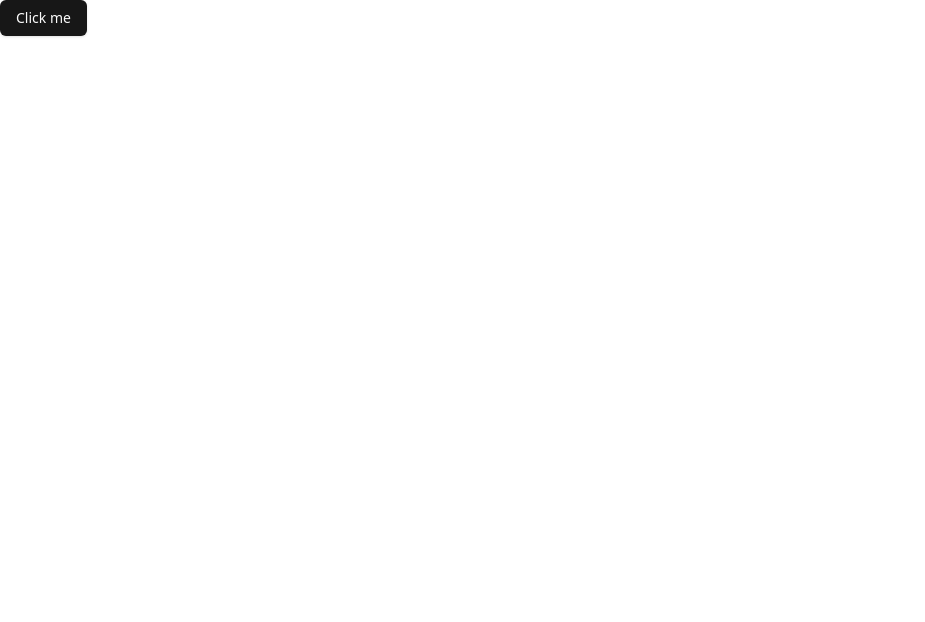
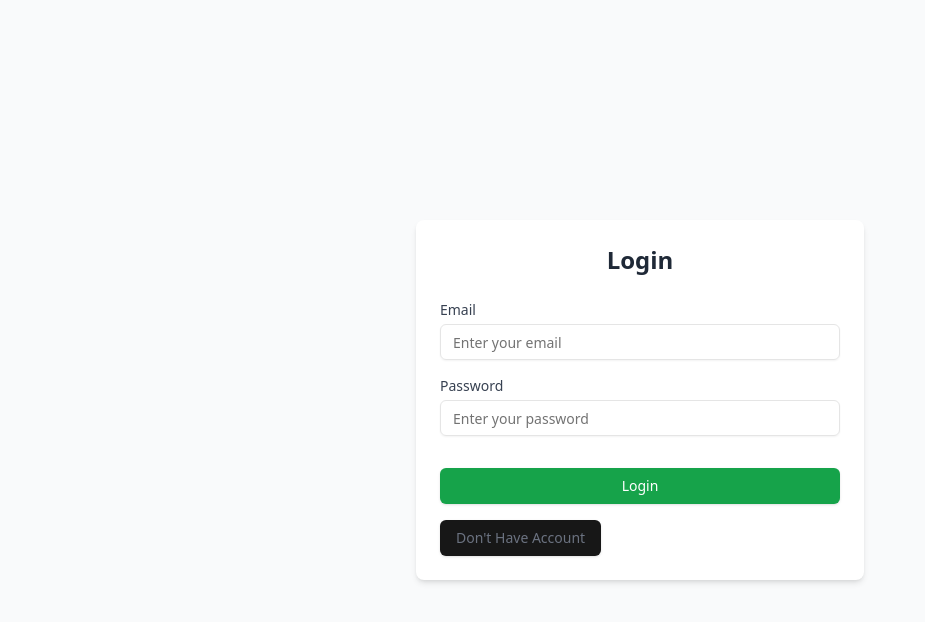
Before and after one commit to shadabali-git/ExpressAuthentication, a React (Vite) app in the folder frontend/: page /auth in a window 1280 px wide. Shown: the top 622 px of the page, without its empty margins (0-925 px from the left). Built offline with nearby package versions, Linux system fonts and the light colour scheme.

Commit message:
added new base

```diff
--- a/frontend/package.json
+++ b/frontend/package.json
@@ -16,6 +16,7 @@
     "lucide-react": "^0.471.0",
     "react": "^18.3.1",
     "react-dom": "^18.3.1",
+    "react-router-dom": "^7.1.1",
     "tailwind-merge": "^2.6.0",
     "tailwindcss-animate": "^1.0.7"
   },
--- a/frontend/src/App.tsx
+++ b/frontend/src/App.tsx
@@ -1,9 +1,19 @@
-import { Button } from "./components/ui/button.tsx"
 
+import {BrowserRouter,Routes,Route} from "react-router-dom";
+import Layout from "@/components/Design/Layout.tsx";
+import Auth from "@/components/Authentication/Auth.tsx"
 function App() {
 
   return (
-      <Button>Click me</Button>
+      <BrowserRouter>
+        <Routes>
+          <Route path='/' element={<Layout/>}>
+              <Route index element={<h2> Home page is this </h2>}></Route>
+              <Route path="about" element={<h2> About page is this </h2>}></Route>
+          </Route>
+          <Route path='/auth' element={<Auth/>}/>
+        </Routes>
+      </BrowserRouter>
 
   )
 }
--- /dev/null
+++ b/frontend/src/components/Authentication/Auth.tsx
@@ -0,0 +1,97 @@
+import React, {useState} from "react";
+import {Button} from "@/components/ui/button.tsx"
+import {Input} from "@/components/ui/input.tsx"
+import {useNavigate} from "react-router-dom";
+import axios from 'axios'
+
+const Auth: React.FC = () => {
+    const navigate = useNavigate();
+    const [isLogin, setIsLogin] = useState<boolean>(true);
+    const [formData, setFormData] = useState<{ name: string, email: string, password: string, }>({
+        name: '',
+        email: '',
+        password: ''
+    });
+
+    const handleFormChange = (e: React.ChangeEvent<HTMLInputElement>) => {
+
+        setFormData({...formData,[e.target.name]: e.target.value})
+    }
+    const handleSubmit = async () => {
+
+        if (!isLogin) {
+            const registerResponse = await axios.post('http://localhost:8080/api/v1/create/user', {
+                email: formData.email,
+                password: formData.password
+            })
+            if (registerResponse) {
+                setIsLogin(true);
+            }
+
+        } else {
+
+            navigate('/')
+        }
+
+    }
+    return (
+        <div className="min-h-screen flex items-center justify-center bg-gray-50">
+            <div className="w-full max-w-md bg-white p-6 rounded-lg shadow-md">
+                <h2 className="text-2xl font-bold text-center text-gray-800 mb-6">{isLogin?'Login':'Register'}</h2>
+                <form onSubmit={handleSubmit}>
+                    {!isLogin &&
+                        <div className="mb-4">
+                            <label htmlFor="name" className="block text-sm font-medium text-gray-700">
+                                Name
+                            </label>
+                            <Input
+                                id="name"
+                                type="text"
+                                placeholder="Enter your name"
+                                className="mt-1"
+                                name='name'
+                                value={formData.name}
+                                onChange={handleFormChange}
+                            />
+                        </div>
+                    }
+                    <div className="mb-4">
+                        <label htmlFor="email" className="block text-sm font-medium text-gray-700">
+                            Email
+                        </label>
+                        <Input
+                            id="email"
+                            type="email"
+                            placeholder="Enter your email"
+                            className="mt-1"
+                            name='email'
+                            value={formData.email}
+                            onChange={handleFormChange}
+                        />
+                    </div>
+                    <div className="mb-4">
+                        <label htmlFor="password" className="block text-sm font-medium text-gray-700">
+                            Password
+                        </label>
+                        <Input
+                            id="password"
+                            type="password"
+                            placeholder="Enter your password"
+                            className="mt-1"
+                            name='password'
+                            value={formData.password}
+                            onChange={handleFormChange}
+                        />
+                    </div>
+                    <Button type='submit' className="w-full bg-green-600 text-white hover:bg-green-700 mt-4">
+                        {isLogin ? 'Login' : 'Register'}
+                    </Button>
+                </form>
+                <Button className="mt-4 text-sm text-gray-500 text-center" onClick={() => setIsLogin((prev) => !prev)}>
+                    {isLogin ? "Don't Have Account" : "Already have an account?"}
+                </Button>
+            </div>
+        </div>
+    )
+}
+export default Auth
--- /dev/null
+++ b/frontend/src/components/Authentication/ProtectiveRoute.tsx
@@ -0,0 +1,13 @@
+import React from 'react';
+
+const ProtectiveRoute:React.FC<{children:React.ReactNode}>=({children})=>{
+    return (
+        <>
+            {children}
+
+        </>
+
+    )
+}
+
+export default ProtectiveRoute;
--- /dev/null
+++ b/frontend/src/components/Design/Layout.tsx
@@ -0,0 +1,25 @@
+// src/components/Layout.tsx
+import React from "react";
+import { Outlet } from "react-router-dom";
+import { Card } from "@/components/ui/card.tsx"; // Assuming you're using shadcn components
+
+const Layout: React.FC = () => {
+    return (
+        <div className="min-h-screen bg-gray-50 text-gray-800 font-sans flex justify-center items-center">
+
+
+                <Card className="p-6 bg-white shadow-lg rounded-lg border border-gray-200">
+                    <h2 className="text-2xl font-semibold text-gray-800 mb-4">Welcome to My App</h2>
+                    <p className="text-gray-600 mb-6">
+                        This is the main content area. You can use shadcn components for a cleaner UI.
+                    </p>
+
+
+                    <Outlet />
+                </Card>
+
+        </div>
+    );
+};
+
+export default Layout;
--- /dev/null
+++ b/frontend/src/components/ui/card.tsx
@@ -0,0 +1,76 @@
+import * as React from "react"
+
+import { cn } from "@/lib/utils"
+
+const Card = React.forwardRef<
+  HTMLDivElement,
+  React.HTMLAttributes<HTMLDivElement>
+>(({ className, ...props }, ref) => (
+  <div
+    ref={ref}
+    className={cn(
+      "rounded-xl border border-neutral-200 bg-white text-neutral-950 shadow dark:border-neutral-800 dark:bg-neutral-950 dark:text-neutral-50",
+      className
+    )}
+    {...props}
+  />
+))
+Card.displayName = "Card"
+
+const CardHeader = React.forwardRef<
+  HTMLDivElement,
+  React.HTMLAttributes<HTMLDivElement>
+>(({ className, ...props }, ref) => (
+  <div
+    ref={ref}
+    className={cn("flex flex-col space-y-1.5 p-6", className)}
+    {...props}
+  />
+))
+CardHeader.displayName = "CardHeader"
+
+const CardTitle = React.forwardRef<
+  HTMLDivElement,
+  React.HTMLAttributes<HTMLDivElement>
+>(({ className, ...props }, ref) => (
+  <div
+    ref={ref}
+    className={cn("font-semibold leading-none tracking-tight", className)}
+    {...props}
+  />
+))
+CardTitle.displayName = "CardTitle"
+
+const CardDescription = React.forwardRef<
+  HTMLDivElement,
+  React.HTMLAttributes<HTMLDivElement>
+>(({ className, ...props }, ref) => (
+  <div
+    ref={ref}
+    className={cn("text-sm text-neutral-500 dark:text-neutral-400", className)}
+    {...props}
+  />
+))
+CardDescription.displayName = "CardDescription"
+
+const CardContent = React.forwardRef<
+  HTMLDivElement,
+  React.HTMLAttributes<HTMLDivElement>
+>(({ className, ...props }, ref) => (
+  <div ref={ref} className={cn("p-6 pt-0", className)} {...props} />
+))
+CardContent.displayName = "CardContent"
+
+const CardFooter = React.forwardRef<
+  HTMLDivElement,
+  React.HTMLAttributes<HTMLDivElement>
+>(({ className, ...props }, ref) => (
+  <div
+    ref={ref}
+    className={cn("flex items-center p-6 pt-0", className)}
+    {...props}
+  />
+))
+CardFooter.displayName = "CardFooter"
+
+export { Card, CardHeader, CardFooter, CardTitle, CardDescription, CardContent }
--- /dev/null
+++ b/frontend/src/components/ui/input.tsx
@@ -0,0 +1,22 @@
+import * as React from "react"
+
+import { cn } from "@/lib/utils"
+
+const Input = React.forwardRef<HTMLInputElement, React.ComponentProps<"input">>(
+  ({ className, type, ...props }, ref) => {
+    return (
+      <input
+        type={type}
+        className={cn(
+          "flex h-9 w-full rounded-md border border-neutral-200 bg-transparent px-3 py-1 text-base shadow-sm transition-colors file:border-0 file:bg-transparent file:text-sm file:font-medium file:text-neutral-950 placeholder:text-neutral-500 focus-visible:outline-none focus-visible:ring-1 focus-visible:ring-neutral-950 disabled:cursor-not-allowed disabled:opacity-50 md:text-sm dark:border-neutral-800 dark:file:text-neutral-50 dark:placeholder:text-neutral-400 dark:focus-visible:ring-neutral-300",
+          className
+        )}
+        ref={ref}
+        {...props}
+      />
+    )
+  }
+)
+Input.displayName = "Input"
+
+export { Input }
--- a/frontend/vite.config.ts
+++ b/frontend/vite.config.ts
@@ -4,7 +4,8 @@ import { defineConfig } from "vite"
 
 export default defineConfig({
   plugins: [react()],
-  base: 'https://shadabaligithub.github.io/',
+  base: 'https://shadabaligithub.github.io/ExpressAuthentication',
+   // base:"/",
   resolve: {
     alias: {
       "@": path.resolve(__dirname, "./src"),
--- a/package.json
+++ b/package.json
@@ -19,6 +19,7 @@
   "homepage": "https://github.com/",
   "description": "",
   "dependencies": {
+    "axios": "^1.7.9",
     "bcrypt": "^5.1.1",
     "body-parser": "^1.20.3",
     "cors": "^2.8.5",
```
Also changed, not shown: frontend/src/components/Design/Navbar.tsx (added), 2 other files (tests, documents, lock files or other folders).
